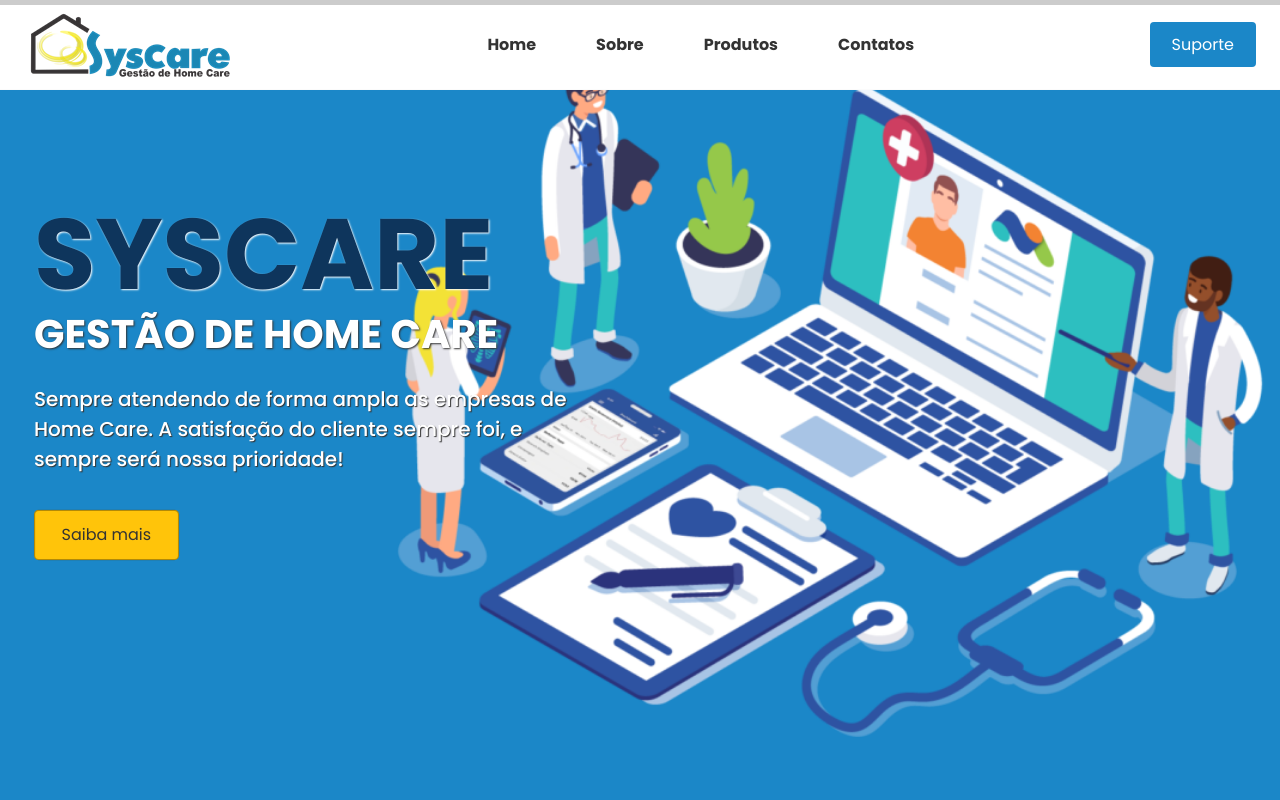
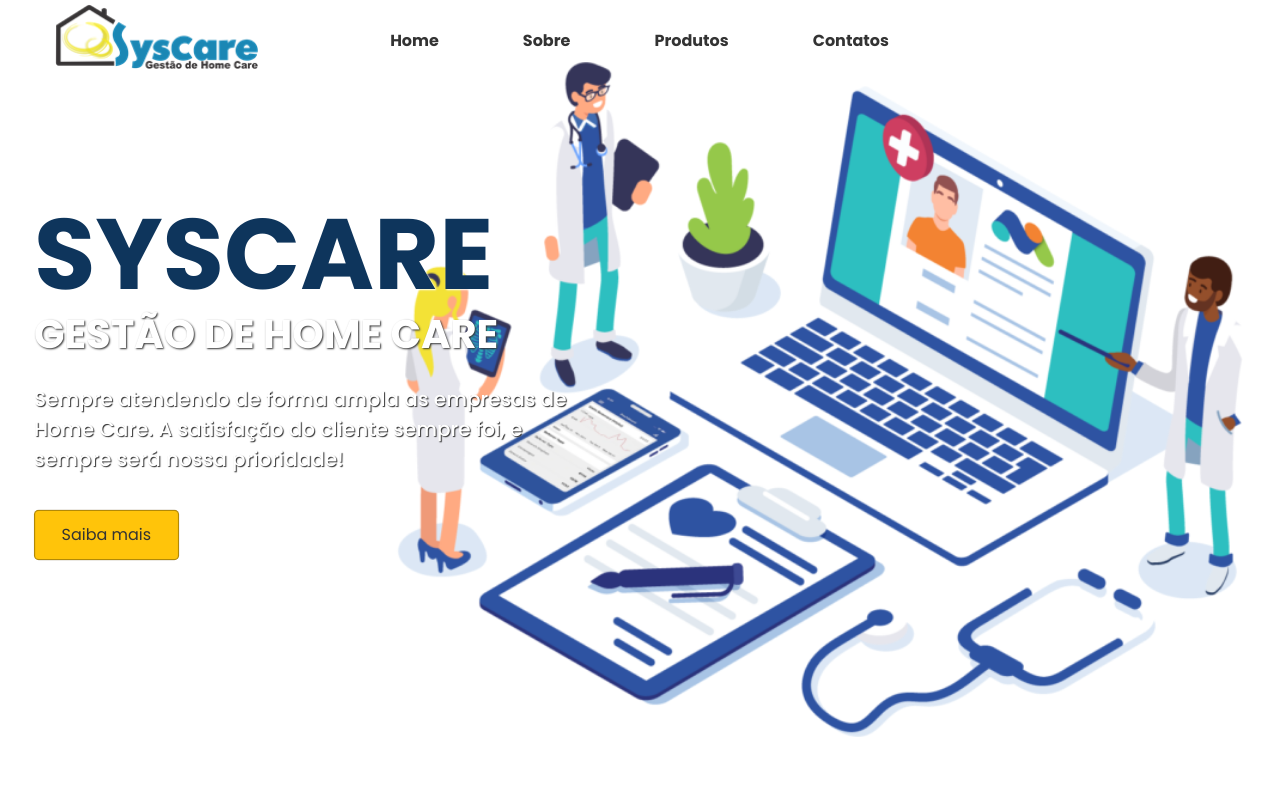
Before and after one commit to Oliveira-Renato/website-example, a React (Create React App) app: page / in a window 1280 px wide. Shown: the top 800 px of the page. Built offline with nearby package versions, Linux system fonts and the light colour scheme.

Commit message:
scrolltop almost finished

```diff
--- a/package.json
+++ b/package.json
@@ -13,6 +13,7 @@
     "@testing-library/react": "^12.1.3",
     "@testing-library/user-event": "^13.5.0",
     "font-awesome": "^4.7.0",
+    "jquery": "^3.6.0",
     "react": "^17.0.2",
     "react-dom": "^17.0.2",
     "react-hot-toast": "^2.2.0",
--- a/src/App.js
+++ b/src/App.js
@@ -5,7 +5,7 @@
 
 import GlobalStyle from './styles/global';
 import Layout from './components/Layout';
-import  NavBar  from './components/NavBar';
+import  Teste  from './components/teste';
 import { Whatsapp } from './components/Whatsapp';
 import { ProgressBar } from './components/progressbar';
 
@@ -17,8 +17,8 @@
       <BrowserRouter>
       <Layout />
       <GlobalStyle />
-        <ProgressBar />
-        <NavBar />
+        {/* <ProgressBar /> */}
+        <Teste />
         {/* <Whatsapp /> */}
         <Routes>
           <Route path="/" element={<Home />}/>
--- a/src/components/teste/index.js
+++ b/src/components/teste/index.js
@@ -1,18 +1,36 @@
 import React, { useEffect }  from "react";
 import  logo  from '../../images/iconsLogo/logo_syscare_200.png'
+import ReactDOM from 'react-dom';
+
+import $ from 'jquery';
 
 import './styles.scss'
 
 
+
 const Teste = () => {
+  useEffect(()=>{
 
+    $(function() {
+      $(window).on("scroll", function() {
 
+        if ($(window).scrollTop() > 25) {
+          $("nav").addClass("fixed-menu");
+        } else {
+          $("nav").removeClass("fixed-menu");
+        }
+
+      })
+
+    });
+
+  })
   return (
     <>
       <header>
         <div className="container">
 
-          <nav>
+          <nav className="navbar">
             <a href="/" className="navbar-brand">
               <div className="logo">
                 <img src={logo} alt='logo' />
@@ -22,20 +40,20 @@
             <div className="toggle">
             </div>
 
-            <div className="navbarMenu">
+            <div className="navMenu">
 
               <ul>
                 <li>
-                  <a href='#home' >Home</a>
+                  <a href='#home' className="nav-link">Home</a>
                 </li>
                 <li>
-                  <a href='#home' >Sobre</a>
+                  <a href='#home' className="nav-link" >Sobre</a>
                 </li>
                 <li>
-                  <a href='#home' >Produtos</a>
+                  <a href='#home' className="nav-link" >Produtos</a>
                 </li>
                 <li>
-                  <a href='#home' >Contatos</a>
+                  <a href='#home' className="nav-link" >Contatos</a>
                 </li>
               </ul>
 
--- a/src/components/teste/styles.scss
+++ b/src/components/teste/styles.scss
@@ -1,24 +1,46 @@
+.container{
+  max-width: 1600px!important;
+}
 nav{
   position: fixed;
   width: 100%;
-  /* background: linear-gradient(45deg, #FFF 33%, #202020 33.1%); */
   background-blend-mode: multiply;
   height: 80px;
   display: flex;
-  justify-content: space-between;
-  padding: 0.5rem calc((100vw - 2000px) / 2);
-  background: linear-gradient(45deg, #FFF 20%, #FFF   20.1%);
+  padding: 0px 25px 0px 25px;
+  background-color: transparent;
   z-index: 10;
-  /* Third Nav */
-  /* justify-content: flex-start; */
-  .img-logo{
 
-      > img {
-          max-width: 100%;
-          z-index: 1;
-          image-rendering: optimizeQuality;
+  .navbar{
+    position: relative;
+    display: -ms-flexbox;
+    display: flex;
+    -ms-flex-wrap: wrap;
+    flex-wrap: wrap;
+    -ms-flex-align: center;
+    align-items: center;
+    -ms-flex-pack: justify;
+    justify-content: space-between;
+    padding: 0.5rem 1rem;
+  }
+
+
+  .navbar-brand{
+    color: rgba(0,0,0,.9);
+
+      .logo{
+        opacity: 1;
+        transform: translateZ(0);
+
+          > img {
+            max-width: 100%;
+            height: 65px;
+            z-index: 1;
+            image-rendering: optimizeQuality;
+        }
       }
   }
+
 
   a{
     transition: smooth;
@@ -27,7 +49,8 @@
     display: flex;
     align-items: center;
     text-decoration: none;
-    padding: 2rem 3rem;
+    padding-left: 3rem;
+    padding-right: 3rem;
     height: 100%;
     cursor: pointer;
     overflow: hidden;
@@ -57,10 +80,10 @@
 
   }
 
-  .navMenu{
+  .navMenu,ul, li {
     display: flex;
     align-items: center;
-    margin-right: -16px;
+    margin-left: 24px;
     /* Second Nav */
     /* margin-right: 24px; */
     /* Third Nav */
@@ -69,6 +92,8 @@
     @media screen and (max-width: 768px) {
         display: none;
     }
+
+
   }
 
 
@@ -81,6 +106,7 @@
   /* Third Nav */
   /* width: 100vw;
   white-space: nowrap; */
+
   @media screen and (max-width: 768px) {
       display: none;
   }
@@ -139,3 +165,13 @@
       }
     }
   }
+
+
+  .fixed-menu {
+    background-color: #333;
+    -webkit-box-shadow: 0 0 30px -15px rgba(0, 0, 0, 0.1);
+    box-shadow: 0 0 30px -15px rgba(0, 0, 0, 0.1);
+    -webkit-transition: all 0.3s;
+    -o-transition: all 0.3s;
+    transition: all 0.3s;
+  }
--- a/src/styles/home/styles.scss
+++ b/src/styles/home/styles.scss
@@ -14,7 +14,7 @@
       padding: 20px 12px;
       align-items: justify;
       width: stretch;
-      background:#1b87c8;//001f3f
+      background:#FFF;//001f3f
       background-image: url('../../images/homeImages/home.png');
       background-size: 900px;
       background-repeat: no-repeat;
```
Also changed, not shown: src/components/ScrollTop/index.js (added), 1 other file (tests, documents, lock files or other folders).
